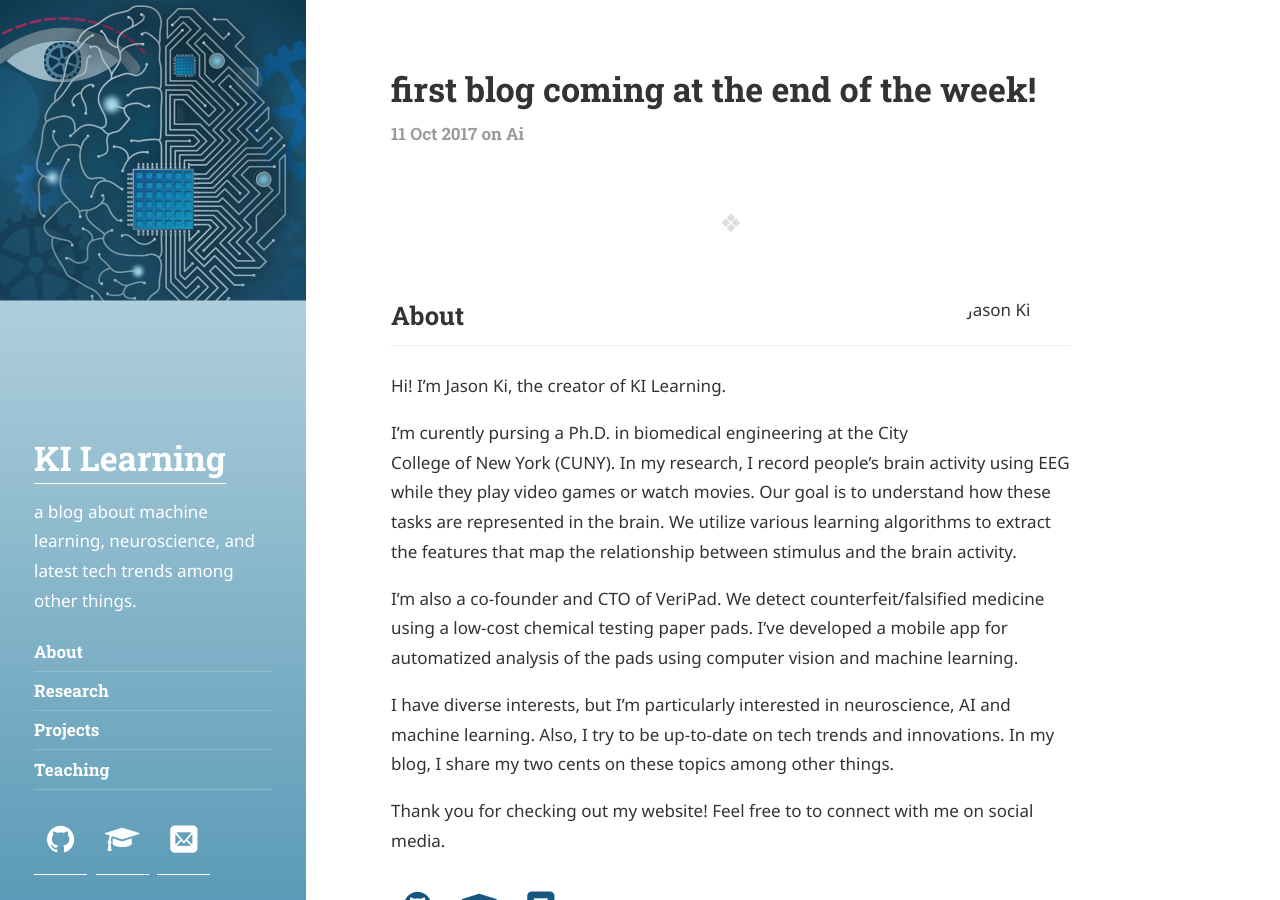
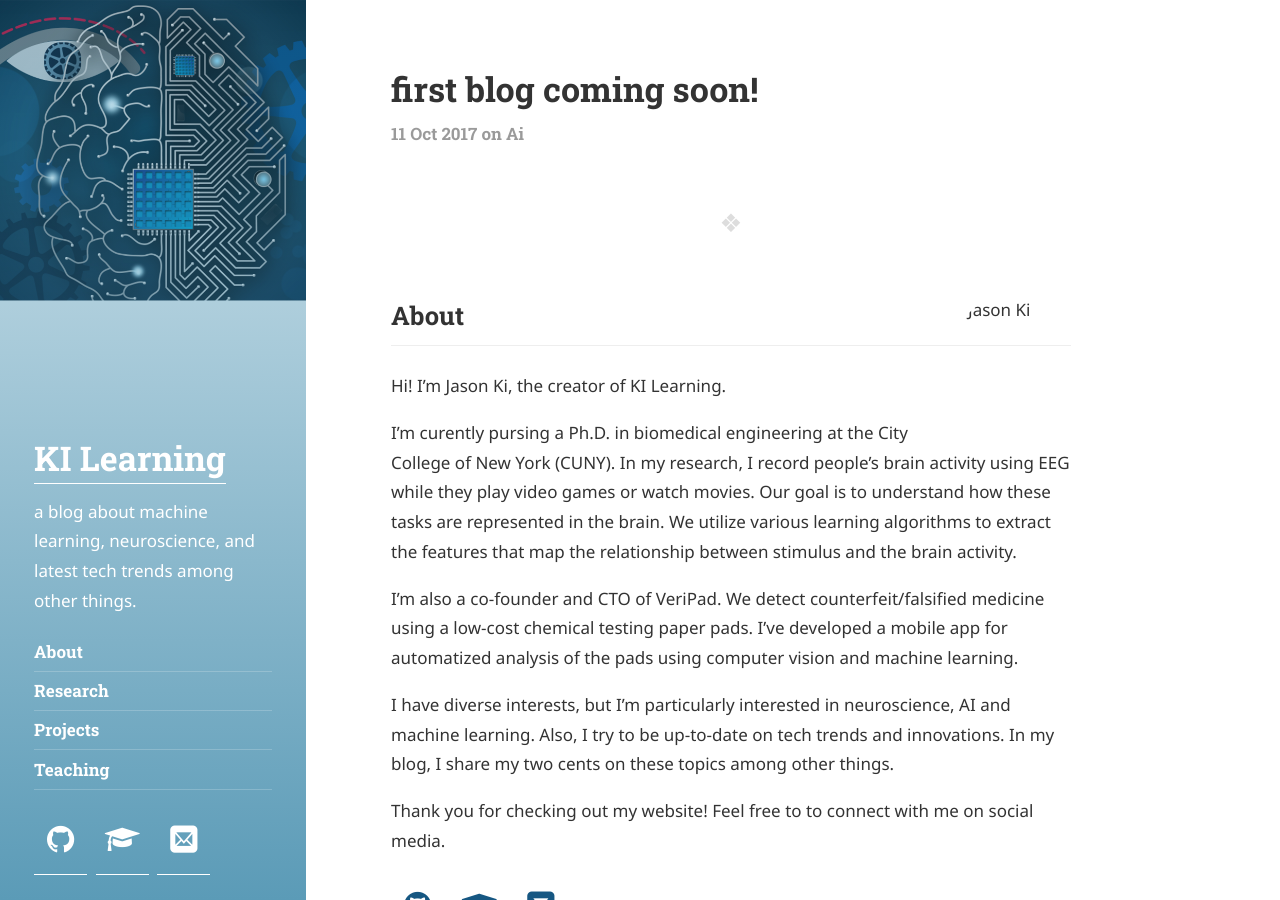
Before and after one commit to JasonJKi/jasonjki.github.io, a Jekyll site: the page built from _posts/2017-10-11-coming-soon.md, in a window 1280 px wide and 900 px high. Built offline with Jekyll 4.4.1, drawn with Linux system fonts in a browser that asks for light colours; some web fonts are replaced.

Commit message:
Update 2017-10-11-coming-soon.md

```diff
--- a/_posts/2017-10-11-coming-soon.md
+++ b/_posts/2017-10-11-coming-soon.md
@@ -1,6 +1,6 @@
 ---
 layout: post
-title: first blog coming at the end of the week!
+title: first blog coming soon!
 tags: AI
 comments: true
 description: >
```
